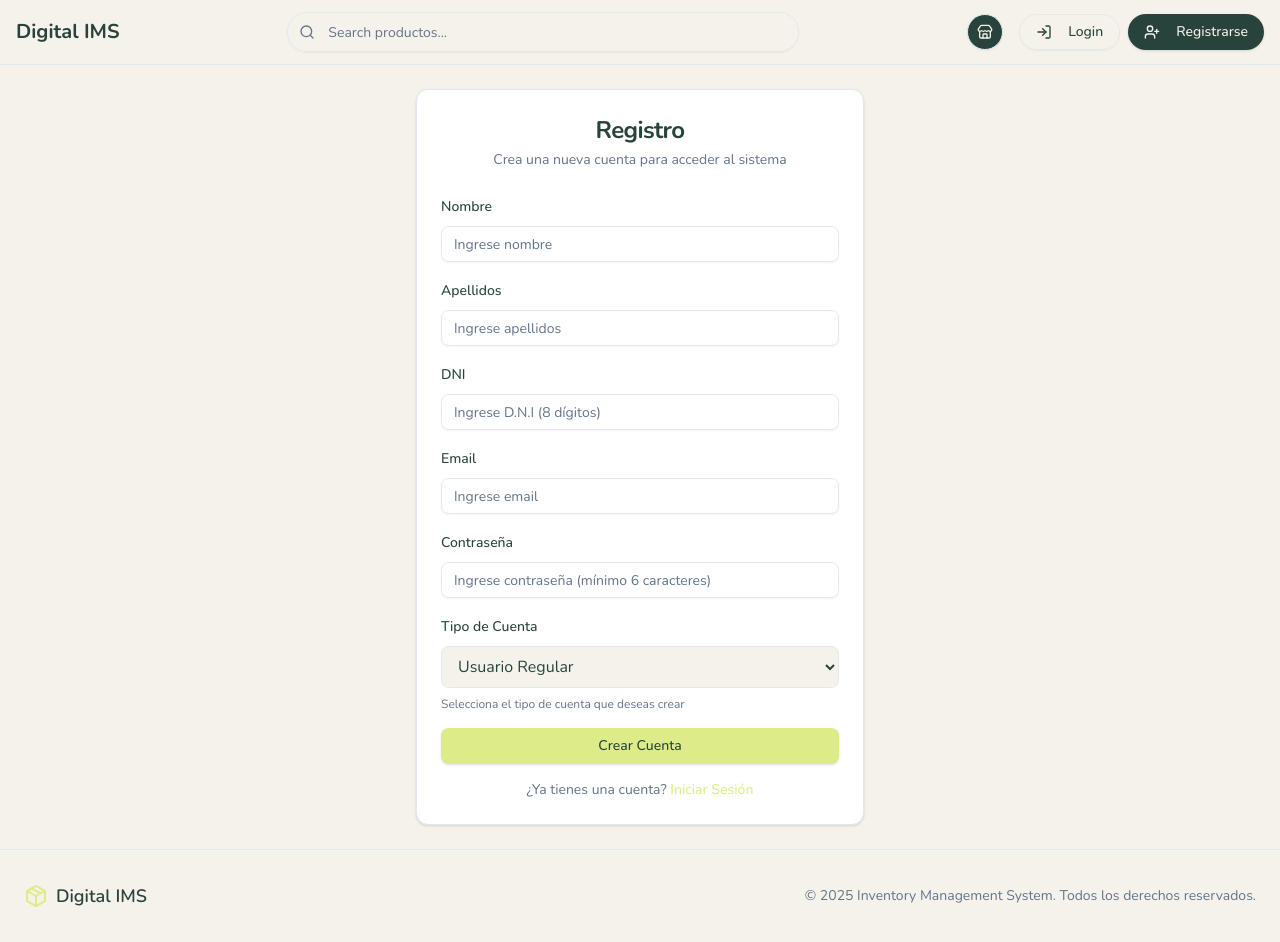
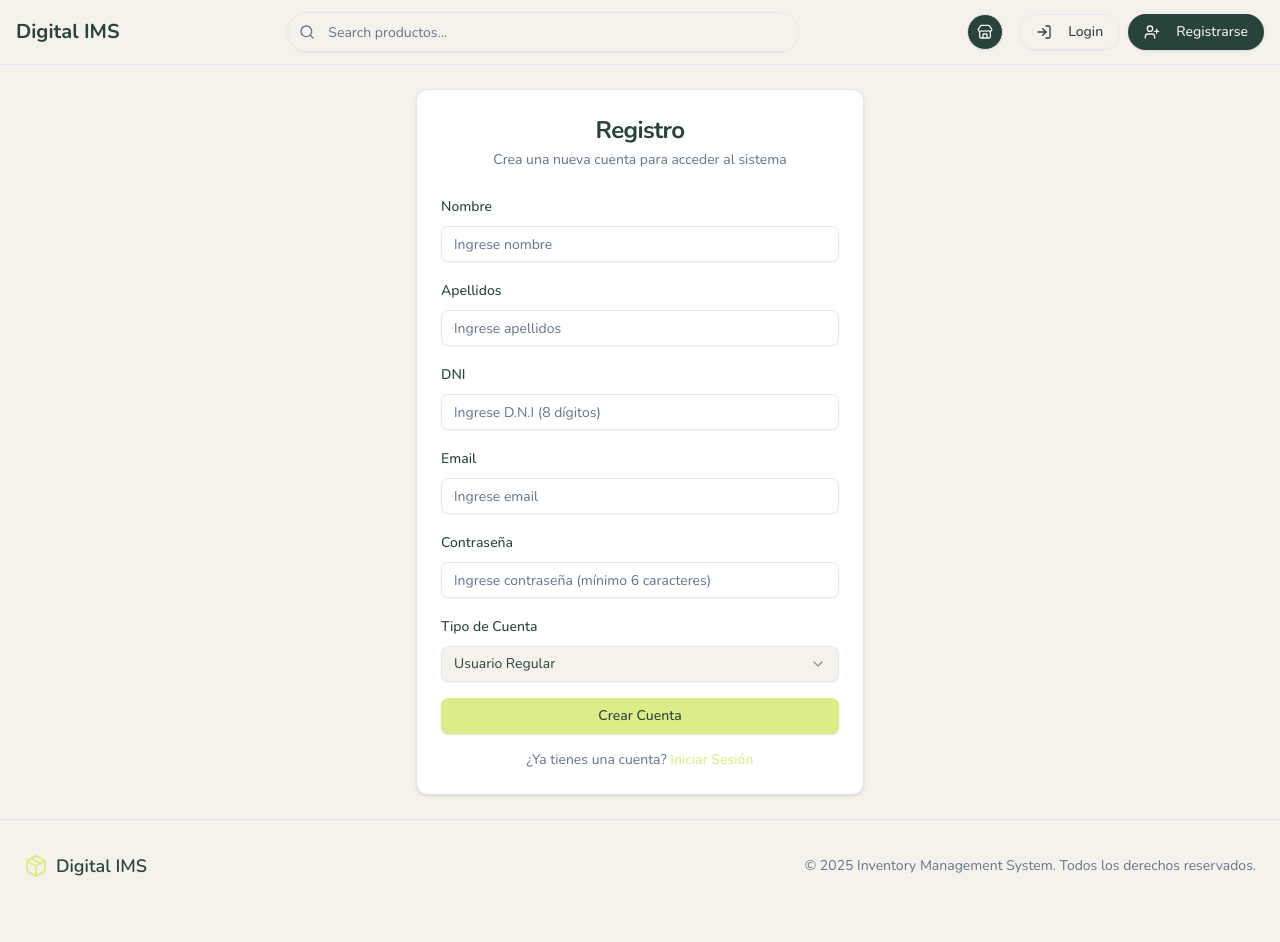
Before and after one commit to almircoo/digitalims, a React (Vite) app: page /register in a window 1280 px wide. After the commit the page ends 912 px from the top, so only its background shows below. Built offline with nearby package versions, Linux system fonts and the light colour scheme.

Commit message:
register update the selecct user

```diff
--- a/src/pages/Register.jsx
+++ b/src/pages/Register.jsx
@@ -11,6 +11,13 @@ import {
   CardTitle,
   CardDescription,
 } from "@/components/ui/card";
+import {
+  Select,
+  SelectTrigger,
+  SelectValue,
+  SelectContent,
+  SelectItem,
+} from "@/components/ui/select";
 import { LoaderIcon } from "lucide-react";
 import { MainLayout } from "@/layouts/MainLayout";
 import { toast } from "sonner";
@@ -130,22 +137,25 @@ export const Register = () => {
                   required
                 />
               </div>
-
               <div className="space-y-2">
                 <Label htmlFor="role">Tipo de Cuenta</Label>
-                <select
-                  id="role"
-                  name="role"
+                <Select
                   value={formData.role}
-                  onChange={handleChange}
-                  className="w-full px-3 py-2 border border-input rounded-md bg-background text-foreground"
+                  onValueChange={(value) =>
+                    setFormData({ ...formData, role: value })
+                  }
                 >
-                  <option value="USER">Usuario Regular</option>
-                  <option value="ADMIN">Administrador</option>
-                </select>
-                <p className="text-xs text-muted-foreground">
+                  <SelectTrigger className="w-full px-3 py-2 border border-input rounded-md bg-background text-foreground">
+                    <SelectValue placeholder="Selecciona el tipo de cuenta" />
+                  </SelectTrigger>
+                  <SelectContent>
+                    <SelectItem value="USER">Usuario Regular</SelectItem>
+                    <SelectItem value="ADMIN">Administrador</SelectItem>
+                  </SelectContent>
+                </Select>
+                {/* <p className="text-xs text-muted-foreground">
                   Selecciona el tipo de cuenta que deseas crear
-                </p>
+                </p>*/}
               </div>
 
               <Button type="submit" className="w-full" disabled={isLoading}>
```
